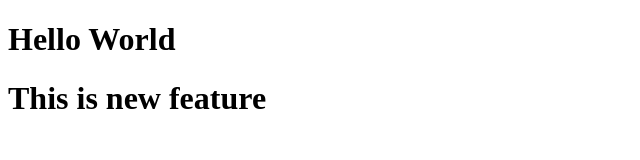
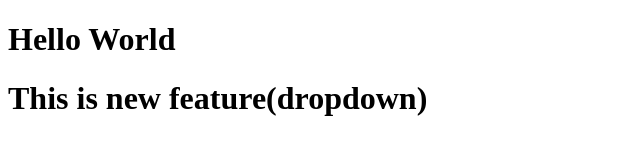
Before and after one commit to codingavinash/PracticeRepo, a plain HTML site: page index.html in a window 1280 px wide. Shown: the whole page, without its empty margins (0-640 px from the left). Drawn offline with Linux system fonts and the light colour scheme.

Commit message:
addwd timepass

```diff
--- a/index.html
+++ b/index.html
@@ -8,6 +8,6 @@
 </head>
 <body>
     <h1>Hello World</h1>
-    <h1>This is new feature</h1>
+    <h1>This is new feature(dropdown)</h1>
 </body>
 </html>
```
